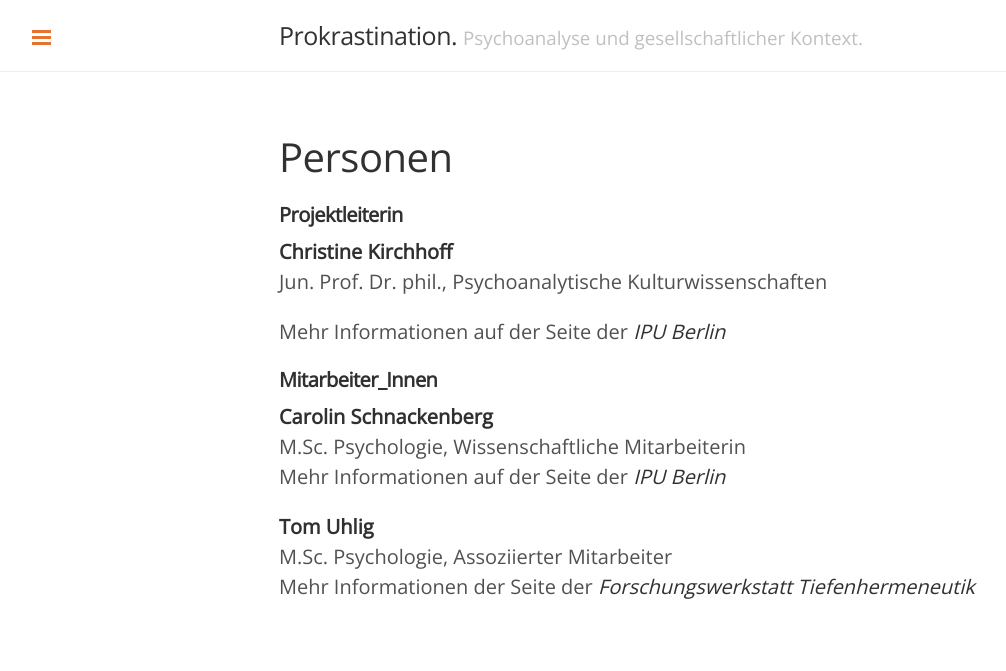
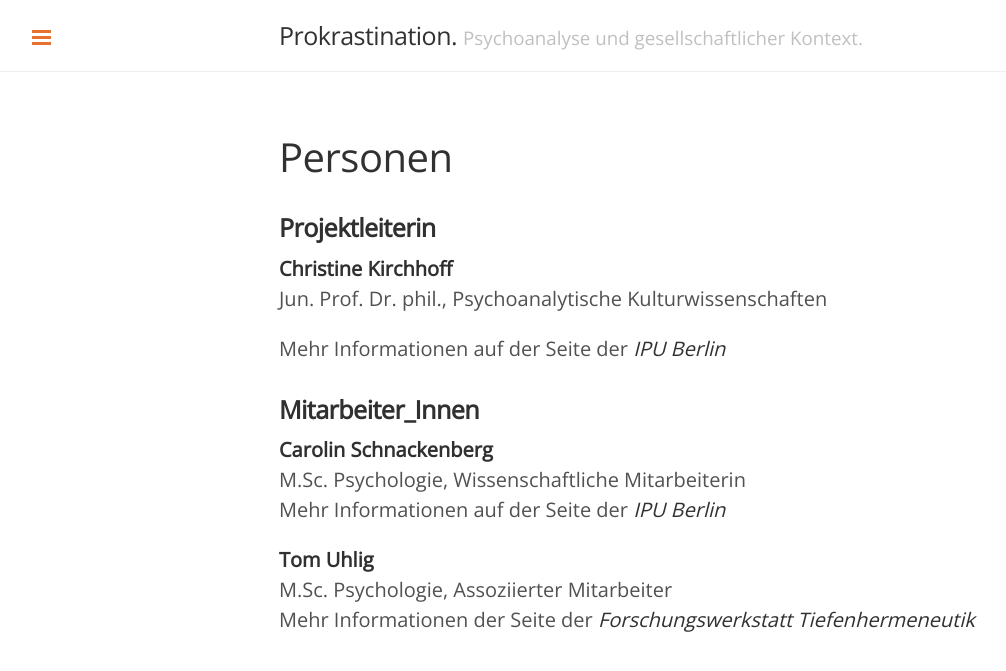
Before and after one commit to aufschieben/aufschieben.github.io, a Jekyll site: the page built from persons.md, in a window 1280 px wide. Shown: the top 671 px of the page, without its empty margins (1-1007 px from the left). Built offline with Jekyll 4.4.1, drawn with Linux system fonts in a browser that asks for light colours.

```diff
--- a/persons.md
+++ b/persons.md
@@ -2,14 +2,14 @@
 layout: page
 title: Personen
 ---
-#### __Projektleiterin__
+### __Projektleiterin__
 
 **Christine Kirchhoff**
 Jun. Prof. Dr. phil., Psychoanalytische Kulturwissenschaften
 
 Mehr Informationen auf der Seite der [IPU Berlin](http://www.ipu-berlin.de/hochschule/wissenschaftler/profil/kirchhoff-christine.html)
 
-#### __Mitarbeiter_Innen__
+### __Mitarbeiter_Innen__
 
 **Carolin Schnackenberg**
 M.Sc. Psychologie, Wissenschaftliche Mitarbeiterin
```
